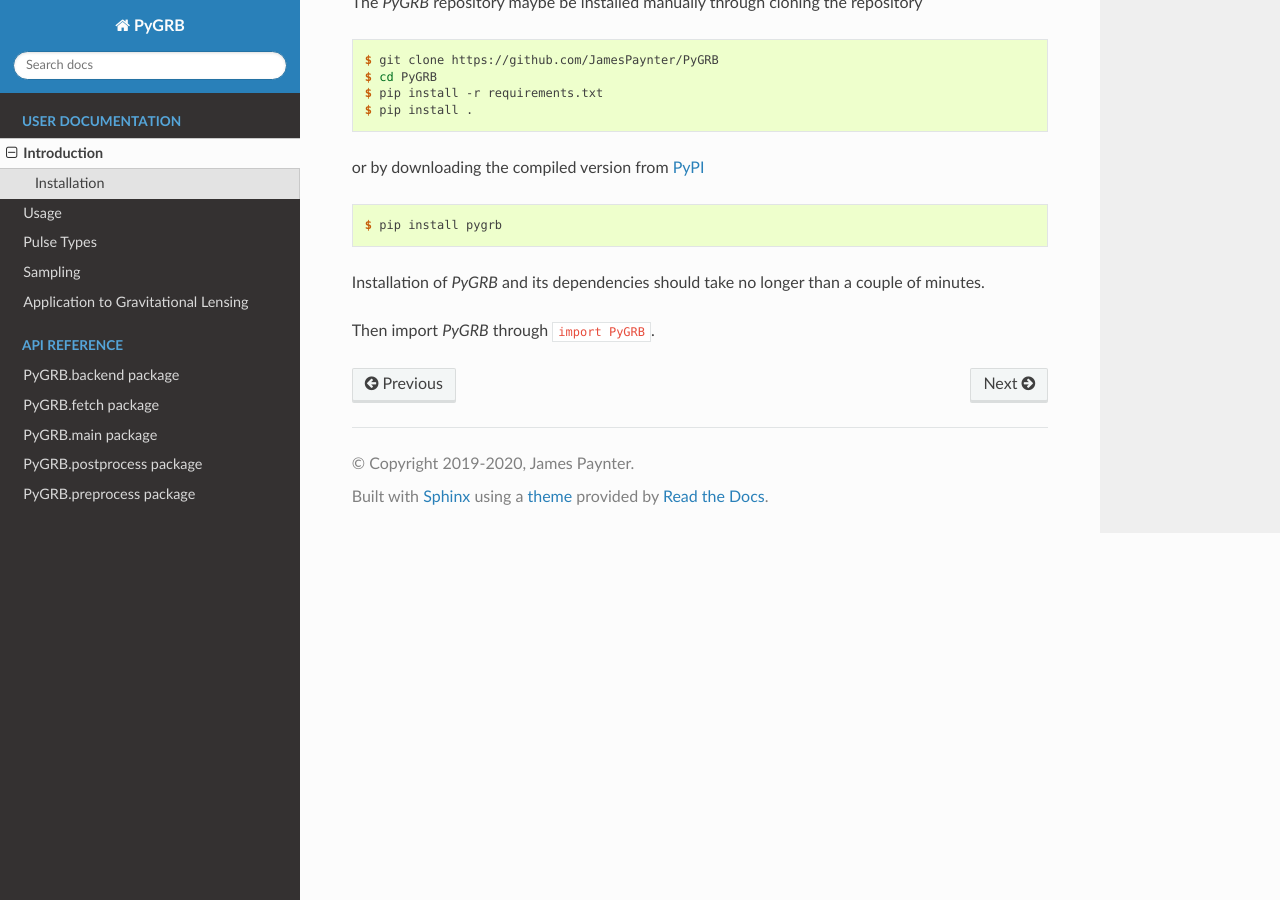
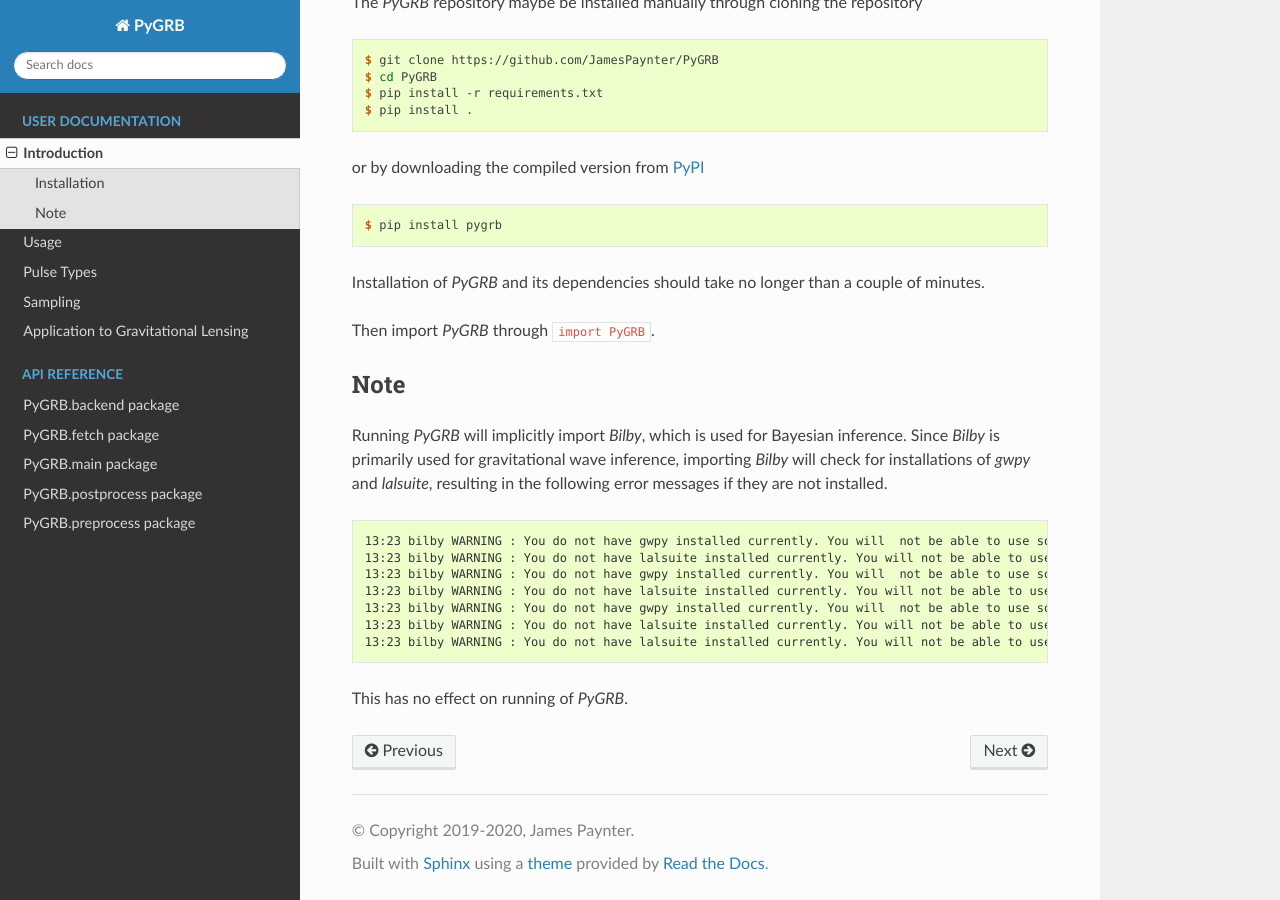
Before and after one commit to JamesPaynter/PyGRB, a Sphinx documentation site: the page built from docs/source/user/readme.rst, in a window 1280 px wide and 900 px high, scrolled down 750 px. Built offline with Sphinx 7.4.7 and the Read the Docs theme 2.0.0, drawn with Linux system fonts in a browser that asks for light colours.

Commit message:
update installation docs to warn user of bilby warnings

```diff
--- a/docs/source/user/readme.rst
+++ b/docs/source/user/readme.rst
@@ -9,3 +9,23 @@
   ../../../README.rst
   :start-after: inclusion-marker-what-it-does-start
   :end-before: inclusion-marker-what-it-does-end
+
+Note
+^^^^
+
+Running `PyGRB` will implicitly import `Bilby`, which is used for Bayesian inference.
+Since `Bilby` is primarily used for gravitational wave inference, importing `Bilby` will check for installations of `gwpy` and `lalsuite`, resulting in the following error messages if they are not installed.
+
+
+.. code-block:: console
+
+  13:23 bilby WARNING : You do not have gwpy installed currently. You will  not be able to use some of the prebuilt functions.
+  13:23 bilby WARNING : You do not have lalsuite installed currently. You will not be able to use some of the prebuilt functions.
+  13:23 bilby WARNING : You do not have gwpy installed currently. You will  not be able to use some of the prebuilt functions.
+  13:23 bilby WARNING : You do not have lalsuite installed currently. You will not be able to use some of the prebuilt functions.
+  13:23 bilby WARNING : You do not have gwpy installed currently. You will  not be able to use some of the prebuilt functions.
+  13:23 bilby WARNING : You do not have lalsuite installed currently. You will not be able to use some of the prebuilt functions.
+  13:23 bilby WARNING : You do not have lalsuite installed currently. You will not be able to use some of the prebuilt functions.
+
+
+This has no effect on running of `PyGRB`.
```
Also changed, not shown: 1 other file.
